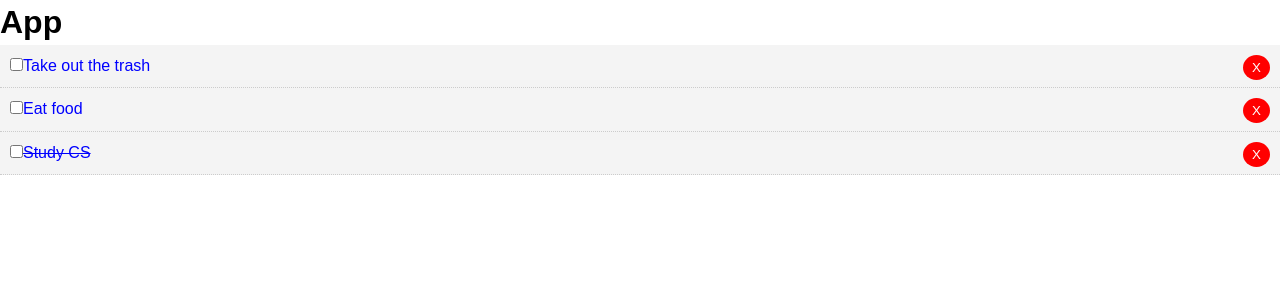
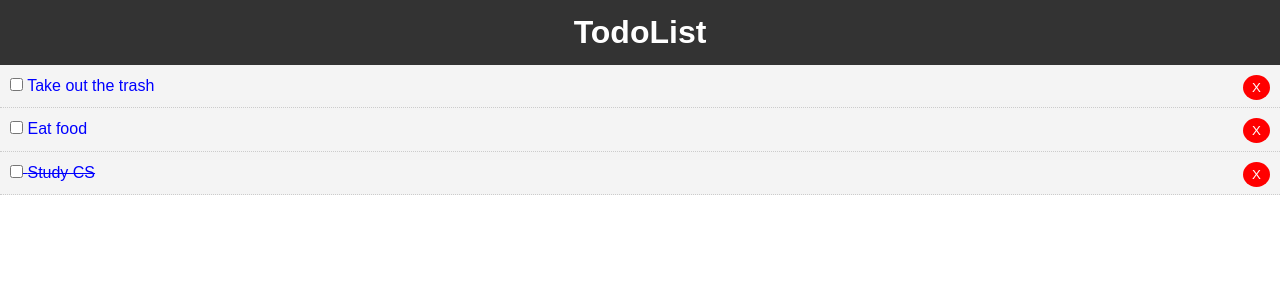
Before and after one commit to cejiofor/react-crash-todolist, a React (Create React App) app: page / in a window 1280 px wide. Shown: the top 300 px of the page. Built offline with nearby package versions, Linux system fonts and the light colour scheme.

Commit message:
Update todo delete, add header
change markDelete to delTodo function to delete tasks
update button styling within TodoItem.js file
Create and insert header component

```diff
--- a/src/App.js
+++ b/src/App.js
@@ -1,6 +1,6 @@
 import React, { Component} from 'react';
-// import logo from './logo.svg';
 import './App.css';
+import Header from './components/layout/Header';
 import Todos from './components/Todos';
 
 class App extends Component {
@@ -38,25 +38,21 @@ class App extends Component {
     });
   }
 
-  markDelete = (id) => {
+  delTodo = (id) => {
     this.setState({
-      todos: this.state.todos.map(
-        (todo) => {
-          if(todo.id === id){
-            console.log(id);
-          }
-          return todo;
-        }
-      )
-    });
+      // Use filter to return todos that don't match the given id
+      todos: this.state.todos.filter(
+        (todo) => (todo.id !== id))
+    }); // Do I need to use a spreader here?
+
   }
 
   render(){
     console.log(this.state.todos);
     return (
       <div className="App">
-        <h1>App</h1>
-        <Todos todos = {this.state.todos} toggleComplete = {this.toggleComplete} markDelete = {this.markDelete}/>
+        <Header/>
+        <Todos todos = {this.state.todos} toggleComplete = {this.toggleComplete} delTodo = {this.delTodo}/>
       </div>
     );
   }
--- a/src/components/TodoItem.css
+++ b/src/components/TodoItem.css
@@ -1,4 +1,4 @@
-.del {
+/* .del {
     background: #ff0000;
     color: #fff;
     border: none;
@@ -6,4 +6,4 @@
     border-radius: 50%;
     cursor: pointer;
     float: right;
-  }
+  } */
--- a/src/components/TodoItem.js
+++ b/src/components/TodoItem.js
@@ -18,9 +18,9 @@ class TodoItem extends Component {
         // <div style = {{backgroundColor:'#f4f4f4'}, textColor}>
         <div style = {this.getStyle()}>
             <p>
-                <input type='checkbox' onChange={this.props.toggleComplete.bind(this, id)}/>
+                <input type='checkbox' onChange={this.props.toggleComplete.bind(this, id)}/> {' '}
                 {title}
-                <button type='button' className='del' onClick={this.props.markDelete.bind(this, id)}>X</button>
+                <button style = { btnStyle } type='button' className='del' onClick={this.props.delTodo.bind(this, id)}>X</button>
             </p>
             {/* <h3> {this.props.todo.id} </h3>
             <h3> {this.props.todo.title} </h3>
@@ -40,4 +40,15 @@ TodoItem.propTypes = {
 const textColor = {
     color: 'blue'
 };
+
+const btnStyle = {
+    background: '#ff0000',
+    color: '#fff',
+    border: 'none',
+    padding: '5px 9px',
+    borderRadius: '50%',
+    cursor: 'pointer',
+    float: 'right'
+};
+
 export default TodoItem;
--- a/src/components/Todos.js
+++ b/src/components/Todos.js
@@ -6,7 +6,7 @@ class Todos extends Component {
 
   render(){
     return this.props.todos.map( (todo) => (
-      <TodoItem key={todo.id} todo={todo} toggleComplete={this.props.toggleComplete} markDelete={this.props.markDelete} />
+      <TodoItem key={todo.id} todo={todo} toggleComplete={this.props.toggleComplete} delTodo={this.props.delTodo} />
     ));
   }
 
--- /dev/null
+++ b/src/components/layout/Header.js
@@ -0,0 +1,18 @@
+import React from 'react'
+
+function Header() {
+    return (
+        <header style = { headerStyle}>
+            <h1>TodoList</h1>
+        </header>
+    )
+}
+
+const headerStyle = {
+    background: '#333',
+    color: '#fff',
+    textAlign: 'center',
+    padding: '10px'
+};
+
+export default Header;
```
